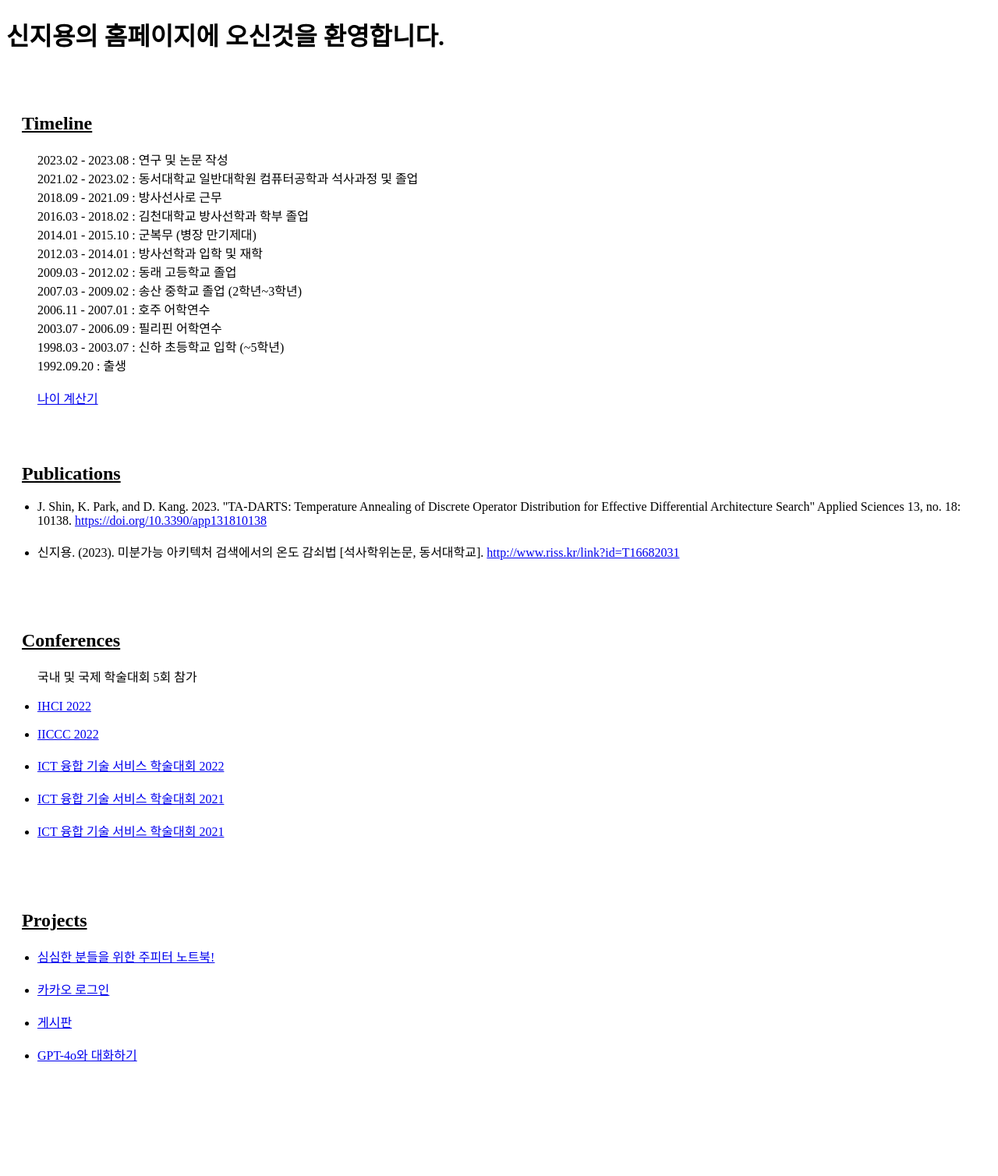
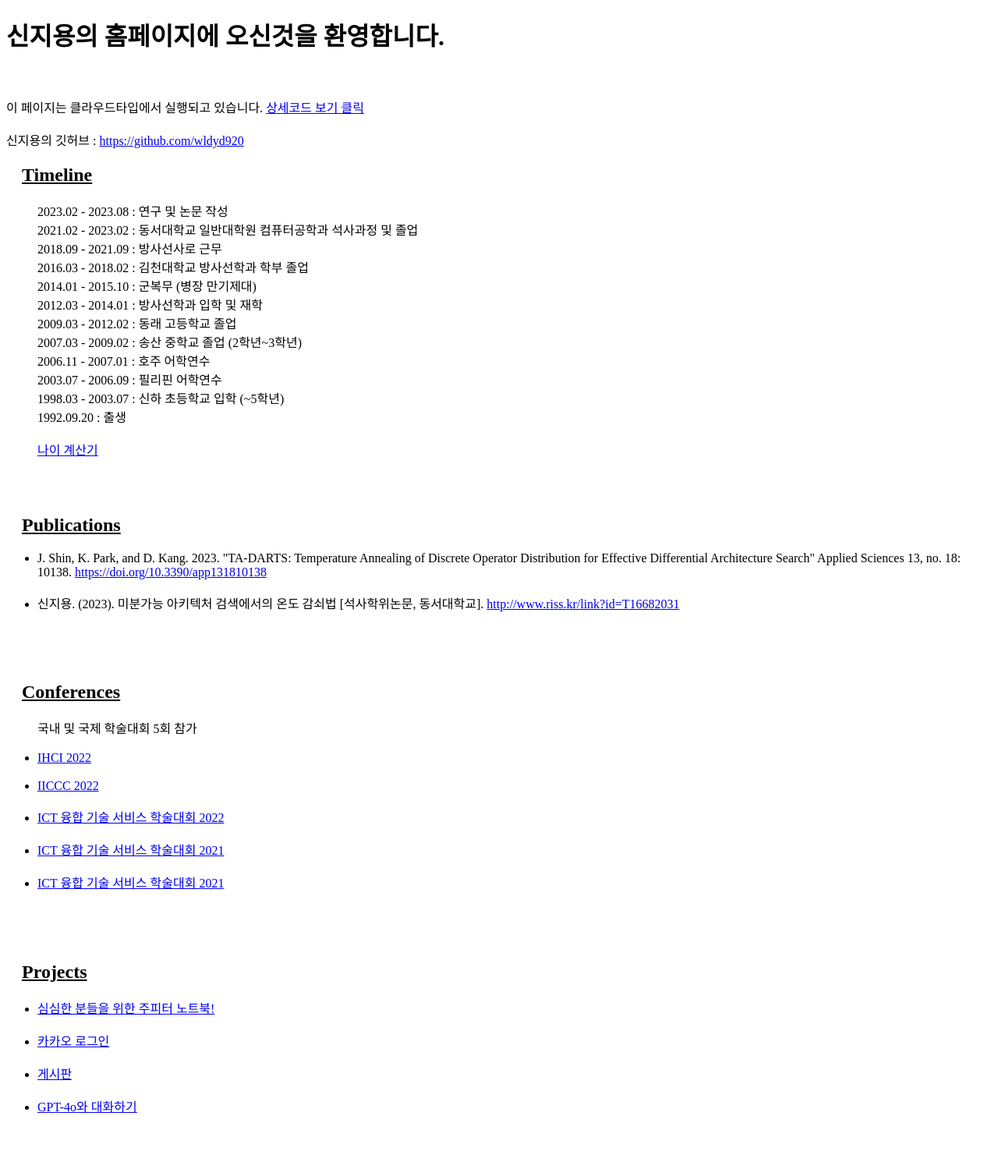
Before and after one commit to wldyd920/flask, a Flask app: page / in a window 1280 px wide. Shown: the whole page at 78% size. Before the commit the page ends 1361 px from the top, so only its background shows below. Run offline with Flask 3, Linux system fonts and the light colour scheme.

Commit message:
Update index.html

```diff
--- a/templates/index.html
+++ b/templates/index.html
@@ -5,7 +5,10 @@
 <h1>신지용의 홈페이지에 오신것을 환영합니다.</h1>
 </br></br>
 
+이 페이지는 클라우드타입에서 실행되고 있습니다. <a href = 'https://github.com/wldyd920/flask'>상세코드 보기 클릭</a>
 
+</br></br>
+신지용의 깃허브 : <a href = 'https://github.com/wldyd920'>https://github.com/wldyd920</a> <br>
 
 
 <h2 style="margin-left:20px;"><u>Timeline</u></h2>
```
